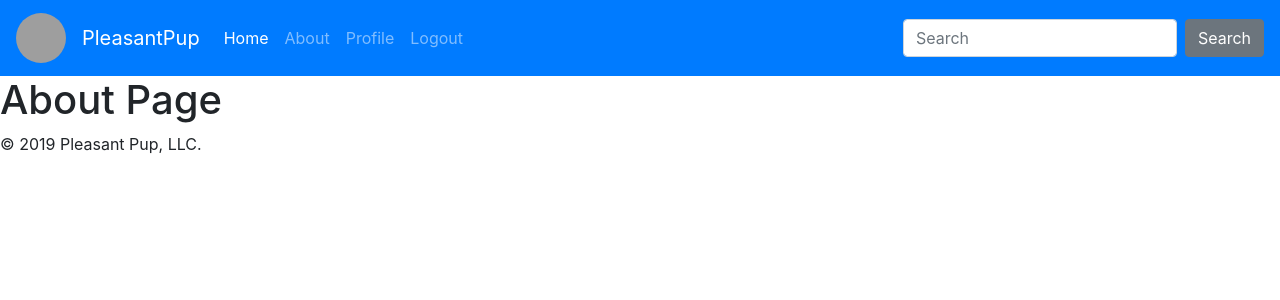
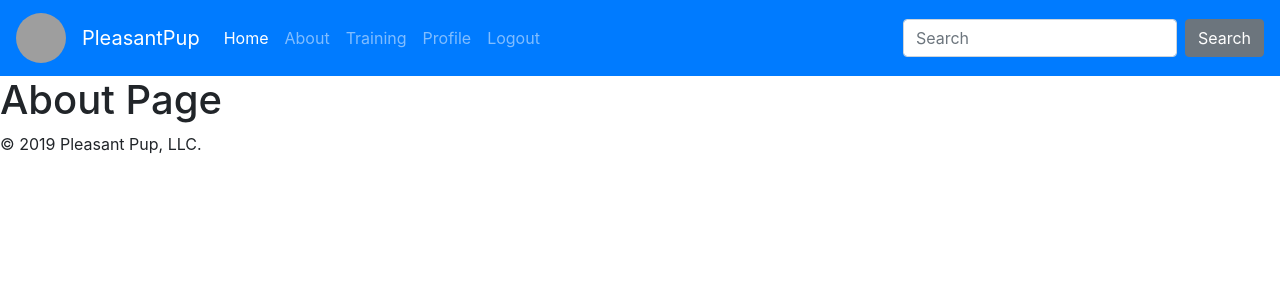
Before and after one commit to danielkbolton/PleasantPup, a Django app: page /about/ in a window 1280 px wide. Shown: the top 300 px of the page. Run offline with Django 3.2, Linux system fonts and the light colour scheme; the visitor is signed in with stand-in values (Sample User, id 1); some libraries are stand-ins or nearby versions; grey boxes are pictures that could not be loaded.

Commit message:
adds training to nav

```diff
--- a/pleasantPup_app/templates/base.html
+++ b/pleasantPup_app/templates/base.html
@@ -27,6 +27,9 @@
           <a class="nav-link" href="{% url 'about' %}">About</a>
         </li>
         {% if user.is_authenticated %}
+          <li class="nav-item">
+            <a class="nav-link" href="{% url 'training' %}">Training</a>
+          </li>
           <li class="nav-item">
             <a class="nav-link" href="{% url 'profile' %}">Profile</a>
           </li>
```
